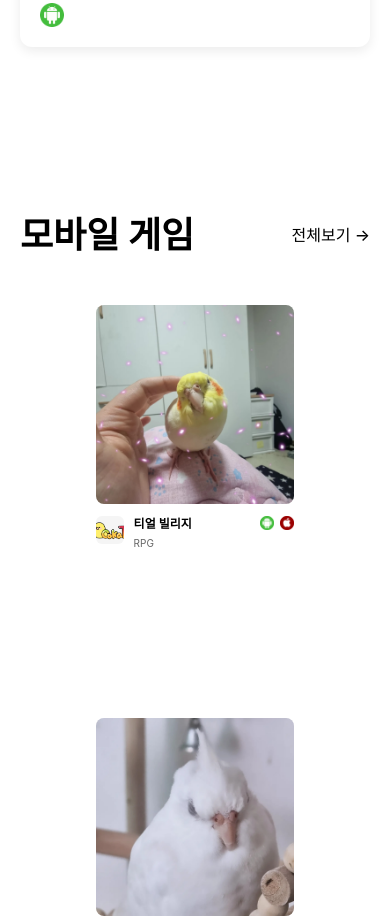
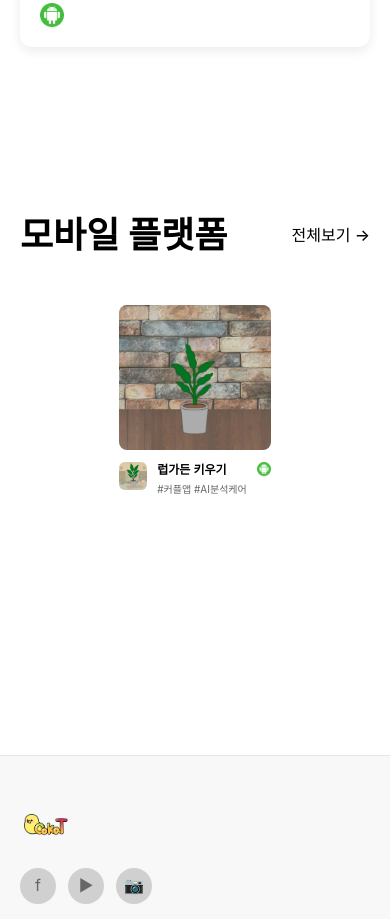
Before and after one commit to SeungYeon04/A_Linux.github.io, a plain HTML site: page index.html in a window 390 px wide. Shown: the part 2376-3295 px from the top of the page. Drawn offline with Linux system fonts and the light colour scheme; a web font is replaced by a local one.

Commit message:
feat : 모바일 간단추가

```diff
--- a/index.html
+++ b/index.html
@@ -46,9 +46,9 @@
 
     // 모듈 로드
     loadModule("header", "module/md_header.html");
-    loadModule("good", "module/md_good.html");
-    loadModule("item", "module/md_Item.html");
-    loadModule("mobile", "module/md_mobile.html");
+    loadModule("good", "module/item/md_good.html");
+    loadModule("item", "module/item/md_Item.html");
+    loadModule("mobile", "module/item/md_mobile.html");
     loadModule("footer", "module/md_footer.html");
     </script>
 </body>
--- a/module/md_mobile.html
+++ b/module/item/md_mobile.html
@@ -1,30 +1,30 @@
 <section class="mobile-games-section">
     <div class="mobile-games-container">
         <div class="mobile-games-header">
-            <h2 class="section-title">모바일 게임</h2>
+            <h2 class="section-title">모바일 플랫폼</h2>
             <a href="#" class="view-all-link">전체보기 →</a>
         </div>
 
         <div class="mobile-games-grid">
             <div class="mobile-game-item">
                 <div class="mobile-game-cover">
-                    <img src="Image/앵무새3.jpg" alt="게임 커버">
+                    <img src="Image/mobile/bag/loveBag01.png" alt="게임 커버">
                 </div>
                 <div class="mobile-game-details">
                     <div class="mobile-game-logo">
-                        <img src="Image/회사로고1.png" alt="개발사 로고">
+                        <img src="Image/mobile/icon/loveIcon01.png" alt="개발사 로고">
                     </div>
                     <div class="mobile-game-text">
-                        <h3 class="mobile-game-title">티얼 빌리지</h3>
-                        <p class="mobile-game-genre">RPG</p>
+                        <h3 class="mobile-game-title">럽가든 키우기</h3>
+                        <p class="mobile-game-genre">#커플앱 #AI분석케어</p>
                     </div>
                     <div class="mobile-game-platforms">
                         <img src="Image/AndroidIcon.png" alt="Android" class="platform-icon">
-                        <img src="Image/AppleIcon.png" alt="iOS" class="platform-icon">
                     </div>
                 </div>
             </div>
 
+            <!--
             <div class="mobile-game-item">
                 <div class="mobile-game-cover">
                     <img src="Image/앵무새1.jpg" alt="게임 커버">
@@ -39,6 +39,7 @@
                     </div>
                     <div class="mobile-game-platforms">
                         <img src="Image/AndroidIcon.png" alt="Android" class="platform-icon">
+                        <img src="Image/AppleIcon.png" alt="iOS" class="platform-icon">
                     </div>
                 </div>
             </div>
@@ -132,6 +133,7 @@
                     </div>
                 </div>
             </div>
+            -->
         </div>
     </div>
 </section>
```
Also changed, not shown: Image/Linuxtest1.png (deleted), Image/MenuIcon.png (deleted), Image/Ubuntutest1.png (deleted), Image/Ubuntutest2.jpg (deleted), Image/Ubuntutest3.jpg (deleted), Image/mobile/bag/loveBag01.png (added), Image/mobile/icon/loveIcon01.png (added), Image/구글1.jpg (deleted), Image/애플1.png (deleted), module/item/md_Item.html (renamed from module/md_Item.html), module/item/md_good.html (renamed from module/md_good.html), module/md_footer.html (line endings or trailing spaces), module/md_header.html (line endings or trailing spaces).
